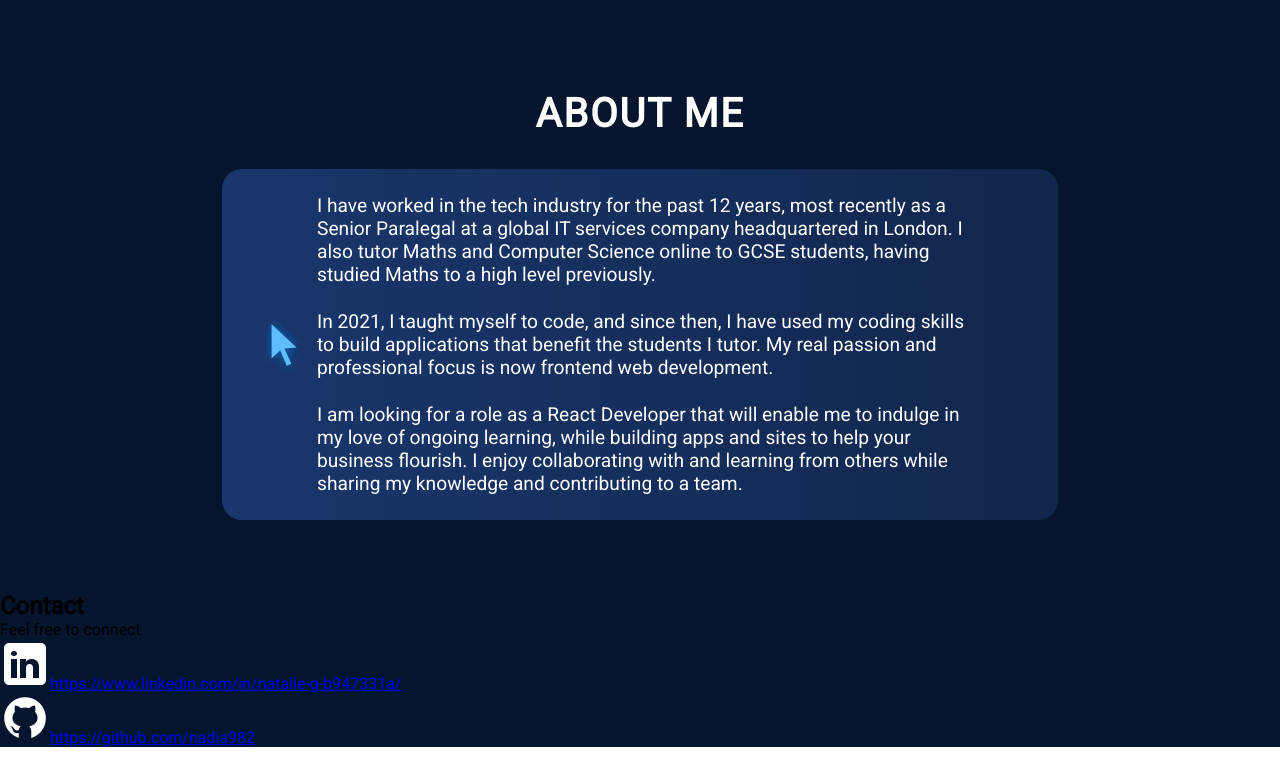
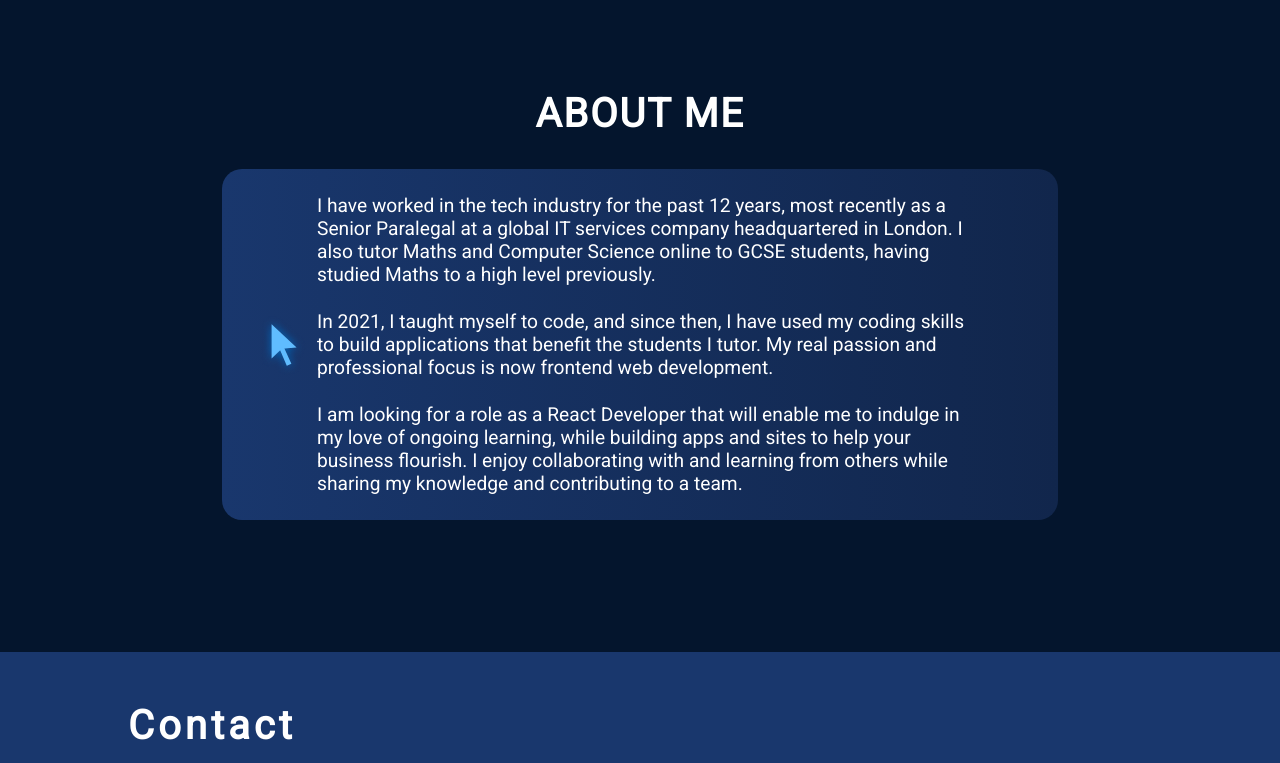
Before and after one commit to Nadia982/portfolio-2024-05, a React (Vite) app: page / in a window 1280 px wide. Shown: the part 2000-2763 px from the top of the page. Built offline with nearby package versions, Linux system fonts and the light colour scheme.

Commit message:
styled contact section

```diff
--- a/src/components/Contact/Contact.jsx
+++ b/src/components/Contact/Contact.jsx
@@ -6,24 +6,26 @@ import { getImageUrl } from "../../utils";
 export const Contact = () => {
 return (
 <footer id="contact" className={styles.container}>
+<h2 className={styles.title}>Contact</h2>
 <div className={styles.content}>
-<h2>Contact</h2>
-<p>Feel free to connect</p>
+<div className={styles.text}>
+<p>The best way to contact me is by sending me a message on LinkedIn.</p>
+<p>Feel free to send me a connection request!</p>
 </div>
-<ul>
-
-<li>
-<img src={getImageUrl("contact/linkedinIcon.png")}
-alt="LinkedIn icon"/>
+<ul className={styles.links}>
+<li className={styles.link}>
+<a href="https://www.linkedin.com/in/natalie-g-b947331a/"><img src={getImageUrl("contact/linkedinIcon.png")}
+alt="LinkedIn icon"/></a>
 <a href="https://www.linkedin.com/in/natalie-g-b947331a/">https://www.linkedin.com/in/natalie-g-b947331a/</a>
 </li>
 
-<li>
-<img src={getImageUrl("contact/githubIcon.png")}
-alt="gitHub icon"/>
+<li className={styles.link}>
+<a href="https://github.com/nadia982"><img src={getImageUrl("contact/githubIcon.png")}
+alt="gitHub icon"/></a>
 <a href="https://github.com/nadia982">https://github.com/nadia982</a>
 </li>
 </ul>
+</div>
 </footer>
 );
 };
--- a/src/components/Contact/Contact.module.css
+++ b/src/components/Contact/Contact.module.css
@@ -0,0 +1,68 @@
+@import "../../vars.css";
+
+.container {
+    color: var(--color-text);
+    margin-top: 60px;
+    background-color: var(--color-secondary);
+    padding: 50px 10% 20px;
+}
+
+.content {
+    display: flex;
+    /* justify-content: space-evenly; */
+    width: 100vw;
+    padding: 0;
+    gap: 20px;
+}
+
+.title {
+    font-size: var(--font-xl);
+    font-weight: 700;
+    letter-spacing: 4px;
+    margin-bottom: 12px;
+}
+
+.text {
+    margin-top: 6px;
+    flex: 1 1 25%;
+    display: flex;
+    gap: 12px;
+    flex-direction: column;
+}
+
+.text p {
+    font-size: var(--font-xs);
+    font-weight: 400;
+    /* letter-spacing: 1.2px;  */
+}
+
+.links{
+    flex: 1 0 65%;
+    display: flex;
+    flex-direction: column;
+    align-items: flex-start;
+    list-style: none;
+    gap: 6px;
+}
+.link {
+    display: flex;
+    align-items: center;
+    gap: 12px;
+}
+
+.link a{
+    color: var(--color-text);
+    text-decoration: none;
+    font-size: var(--font-xs);
+    font-weight: 400;
+}
+
+@media screen and (max-width: 830px){
+    .content {
+flex-direction: column;
+gap: 24px;
+
+    }
+
+
+}
--- a/src/components/Projects/Projects.module.css
+++ b/src/components/Projects/Projects.module.css
@@ -46,6 +46,7 @@
 padding: 6px 18px;
 border-radius: 10px;
 cursor: pointer;
+box-shadow: 0 0 7px 0 #fff;
 }
 
 .filterButton:hover{
```
